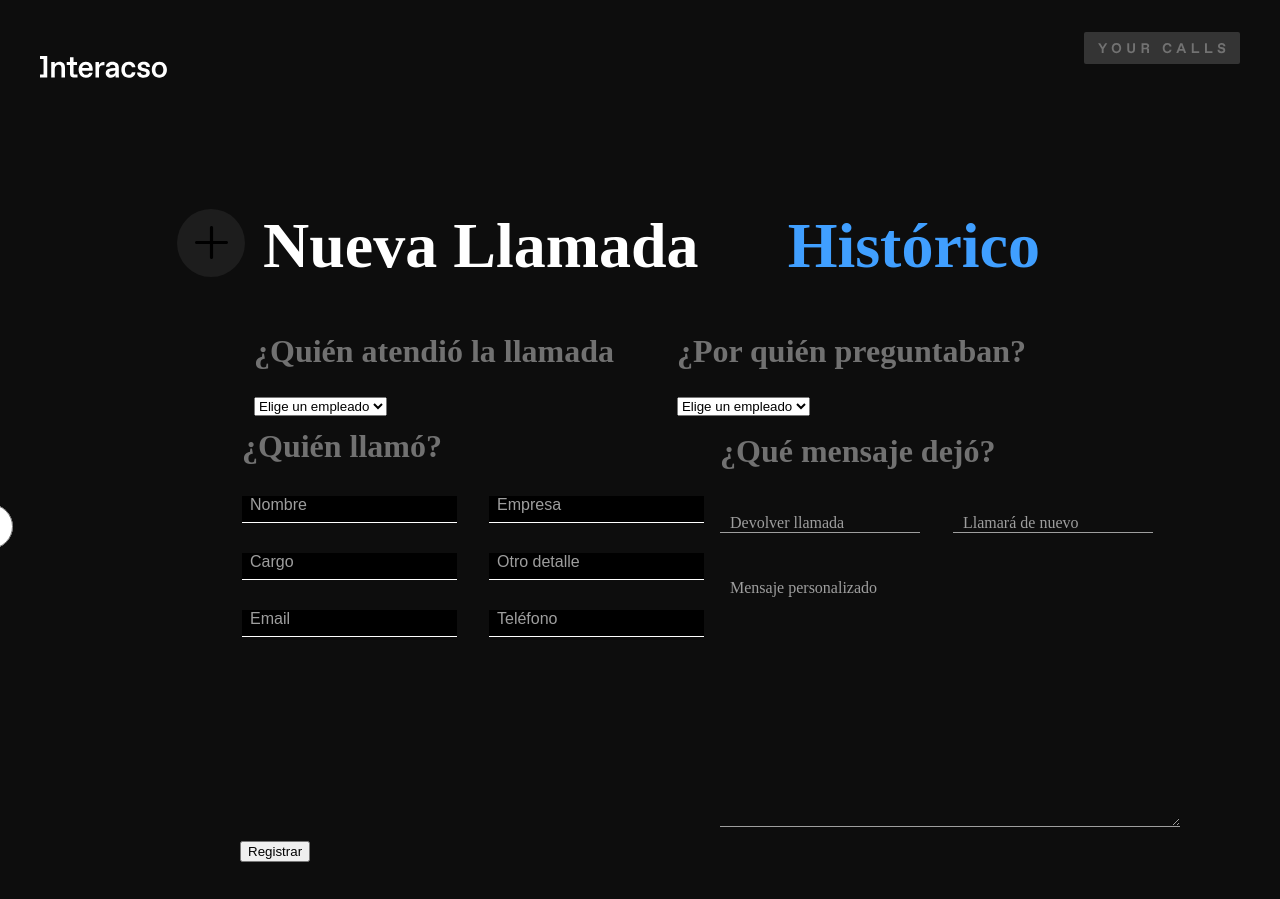
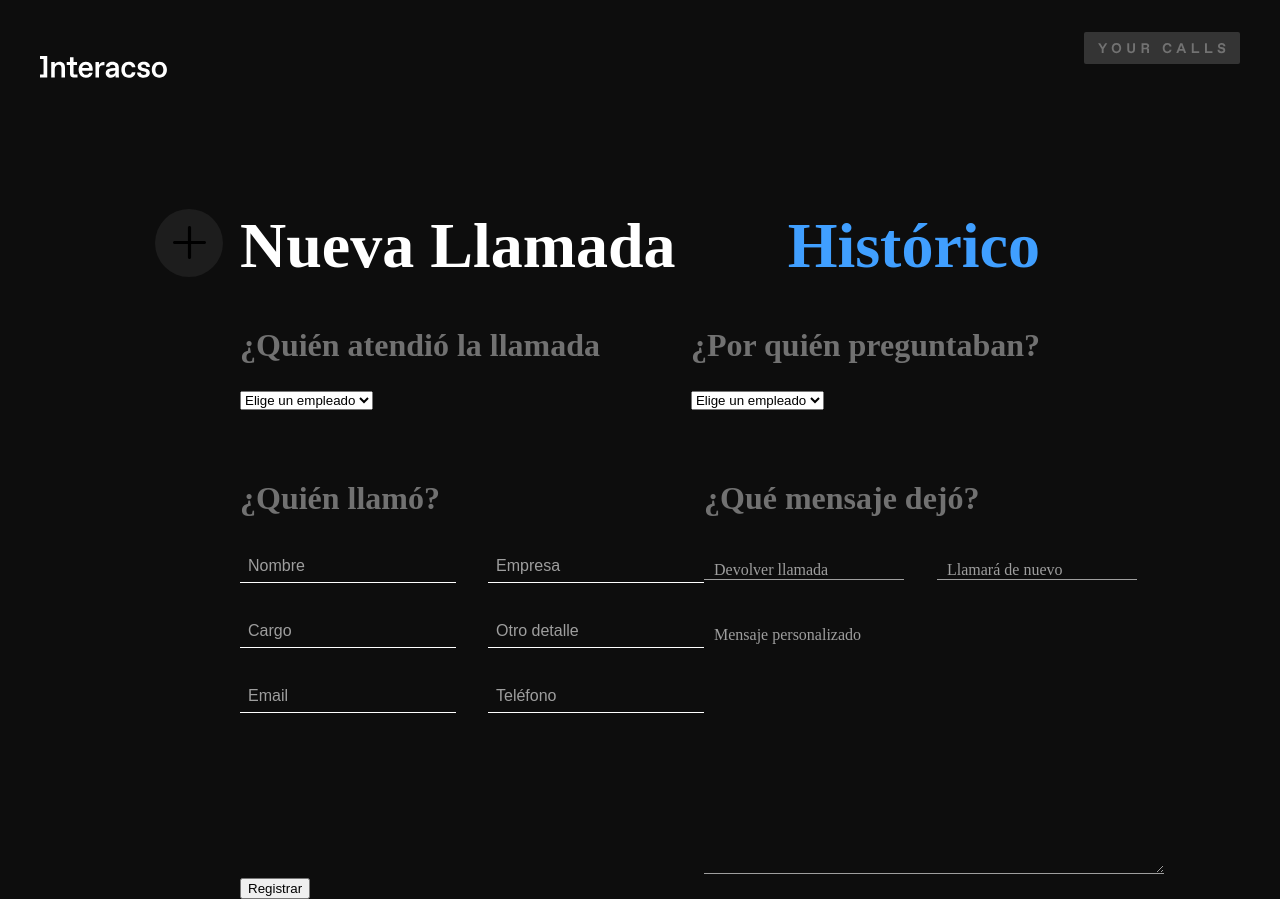
Before and after one commit to alhana-yo/easley-s4-your-calls-app, a React (Create React App) app: page / in a window 1280 px wide. Before the commit the page ends 862 px from the top, so only its background shows below. Built offline with nearby package versions, Linux system fonts and the light colour scheme.

Commit message:
Add left column styles

```diff
--- a/src/App.js
+++ b/src/App.js
@@ -46,7 +46,6 @@ class App extends Component {
     this.sendInfo = this.sendInfo.bind(this);
     this.isEmptyOrNot = this.isEmptyOrNot.bind(this);
     this.sendForm = this.sendForm.bind(this);
-    // this.getSelectedButton = this.getSelectedButton.bind(this);
 
   }
 
@@ -102,7 +101,7 @@ class App extends Component {
     const { info } = this.state;
     const newInfo = { ...info, action: event.currentTarget.value };
     this.setState({
-      info: newInfo
+      info: newInfo,
     });
     this.getSelectedButton();
   }
--- a/src/components/Form.js
+++ b/src/components/Form.js
@@ -103,14 +103,14 @@ class Form extends Component {
                         <div className="call-container__wrapper">
                             <div className="call__container">
                                 <label htmlFor="redial" className="callAction__selection label">Devolver llamada</label>
-                                <input id="redial" type="radio" value="Devolver llamada" className="callAction__selection--redial" placeholder="Devolver llamada" name="call" onChange={getCallAction} ref={this.redialButton}/>
+                                <input id="redial" type="radio" value="Devolver llamada" className="callAction__selection--redial" placeholder="Devolver llamada" name="call" onClick={getCallAction} ref={this.redialButton}/>
                                 <button type="button" className={`fake-redial-button ${this.props.callAgainClass}`}  onClick={this.fakeClick}>Devolver llamada</button>
                             </div>
 
                             <div className="call__container">
                                 <label htmlFor="call-back" className="callAction__selection label">Llamará de nuevo</label>
 
-                                <input id="call-back" type="radio" value="Llamará de nuevo" className="callAction__selection--call-back" placeholder="Llamará de nuevo" name="call" onChange={getCallAction} ref={this.callBack}/>
+                                <input id="call-back" type="radio" value="Llamará de nuevo" className="callAction__selection--call-back" placeholder="Llamará de nuevo" name="call" onClick={getCallAction} ref={this.callBack}/>
                                 <button type="button"
                                 className={`fake-CallBack-button ${this.props.callBackClass}`} onClick={this.fakeClickCallBack}>Llamará de nuevo</button>
                             </div>
--- a/src/styles/App.scss
+++ b/src/styles/App.scss
@@ -35,13 +35,13 @@ body {
 }
 .menu__newCall {
   display: flex;
-  margin: 10px 0px 18px 23px;
+  margin: 10px 0px 18px 0;
   font-weight: bold;
   font-family: Favorit,'Times New Roman', Times, serif;
   font-size: 64px;
 }
 .newCall__circle {
-  left: -63px;
+  left: -85px;
   position: absolute;
   display: flex;
   justify-content: center;
@@ -90,7 +90,9 @@ body {
 }
 
 .form-section {
-  border:0 none;
+  border: 0 none;
+  margin: 0;
+  padding: 0;
 }
 
 .formUp {
@@ -107,7 +109,6 @@ body {
 }
 
 .label {
-background-color: red;
 height: 0;
 width: 0;
 display: block;
@@ -128,6 +129,7 @@ overflow: hidden;
 //Style for QUien LLamó
 
 .incoming-data__container{
+  margin-top: 68px;
   padding: 0;
   display: grid;
   grid-template-columns: 1fr 1fr;
@@ -140,17 +142,18 @@ overflow: hidden;
 
 .incoming-data__title{
   margin: 0;
-  margin-bottom: 30px;
   font-size: 32px;
   line-height: 40px;
 }
 
 .incoming-data__input{
-  background-color: black;
-  margin-bottom: 30px;
+  background-color: $color-blacK;
+  height: 32px;
+  width: 208px;
+  margin-top: 32px;
   border: 0;
   border-bottom: 1px solid $color-white;
-  padding: 0 0 8px 8px;
+  padding: 0 0 0px 8px;
   font-size: 16px;
   color: $color-white;
 }
@@ -193,7 +196,7 @@ overflow: hidden;
 
 .fake-redial-button {
   color: #9E9E9E;
-  background-color: #0D0D0D;
+  background-color: $color-blacK;
   width: 200px;
   height: 32px;
   font-size: 16px;
@@ -210,7 +213,7 @@ overflow: hidden;
 
 .fake-CallBack-button {
   color: #9E9E9E;
-  background-color: #0D0D0D;
+  background-color: $color-blacK;
   width: 200px;
   height: 32px;
   font-size: 16px;
@@ -224,11 +227,6 @@ overflow: hidden;
   justify-self: flex-start;
 }
 
-
-.message__label{
-
-
-}
 
 .message__input {
   margin-top: 33px;
```
